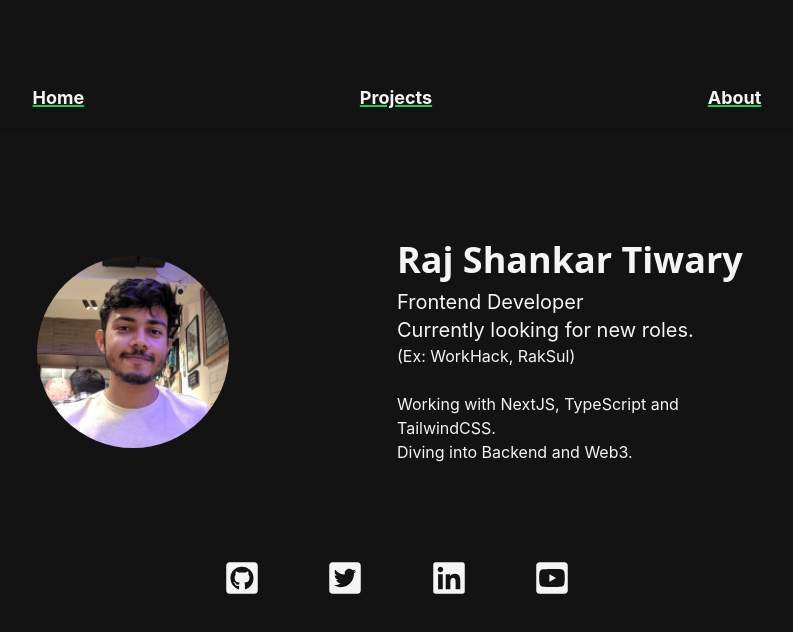
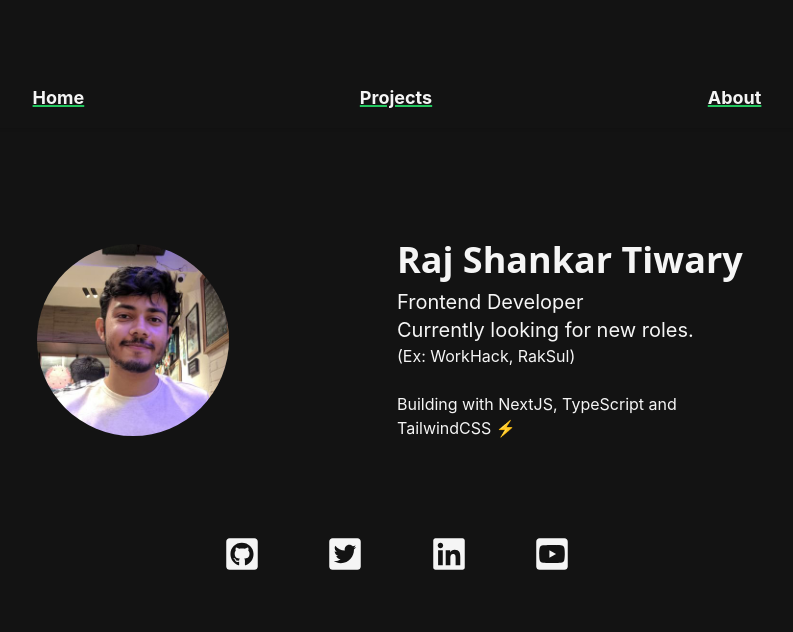
Before and after one commit to ravoluzen/my-portfolio, a React (Create React App) app: page / in a window 1280 px wide. Shown: the top 632 px of the page, without its empty margins (243-1036 px from the left). Built offline with nearby package versions, Linux system fonts and the light colour scheme.

Commit message:
Update Home.js

```diff
--- a/src/components/Home.js
+++ b/src/components/Home.js
@@ -11,7 +11,6 @@ const Home = () => {
     transition={{ delay: 0.2 }}>
         <section
         className='grid grid-cols-1 items-start md:grid-cols-2 md:items-center md:w-[60%]'>
-
             <picture>
                 <img src="/images/dp.jpg" alt='my profile' className='mb-4 w-32 h-32 rounded-full object-cover md:h-48 md:w-48 md:mb-0'></img>
             </picture>
@@ -27,9 +26,7 @@ const Home = () => {
                 <p>(Ex: WorkHack, RakSul)</p>
                 <br></br>
                 <p className='text-sm md:text-base'>
-                  Working with NextJS, TypeScript and TailwindCSS.
-                  <br />
-                  Diving into Backend and Web3.
+                  Building with NextJS, TypeScript and TailwindCSS ⚡️
                 </p>
 
             </article>
```
